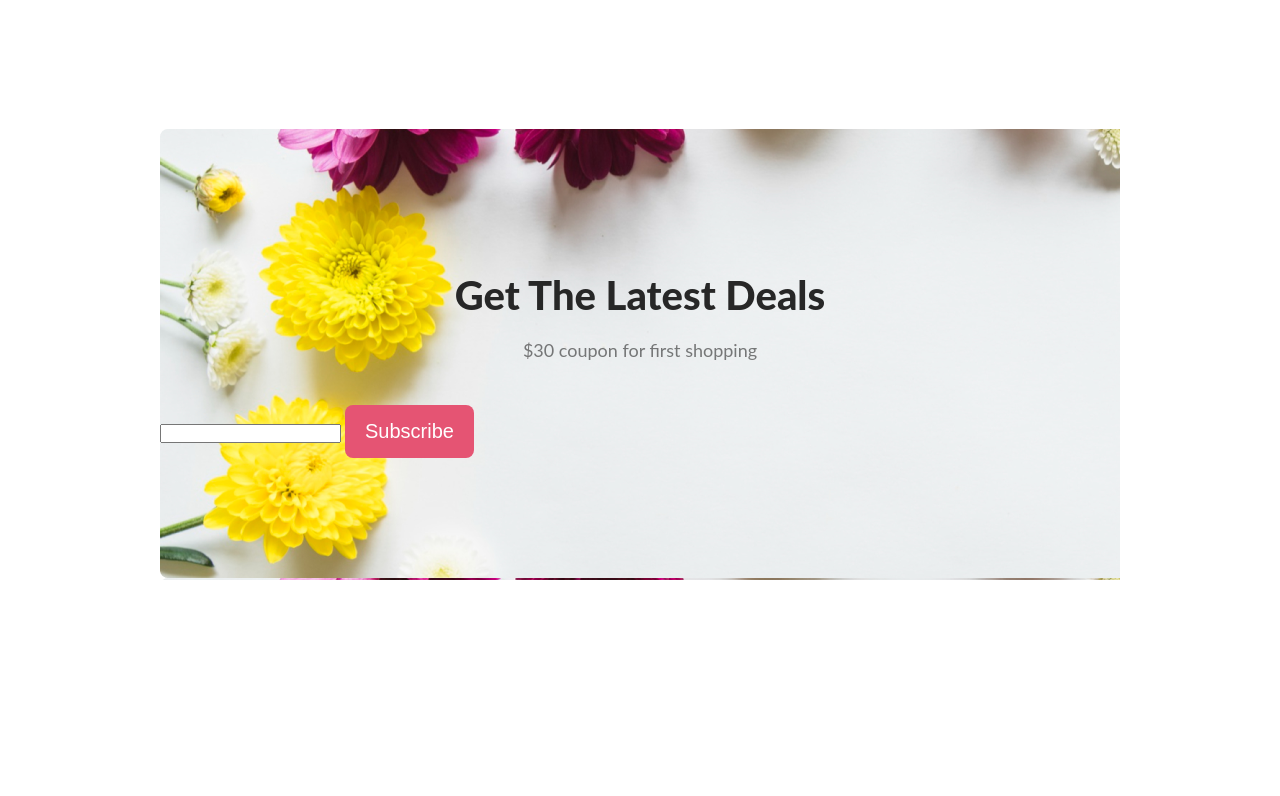
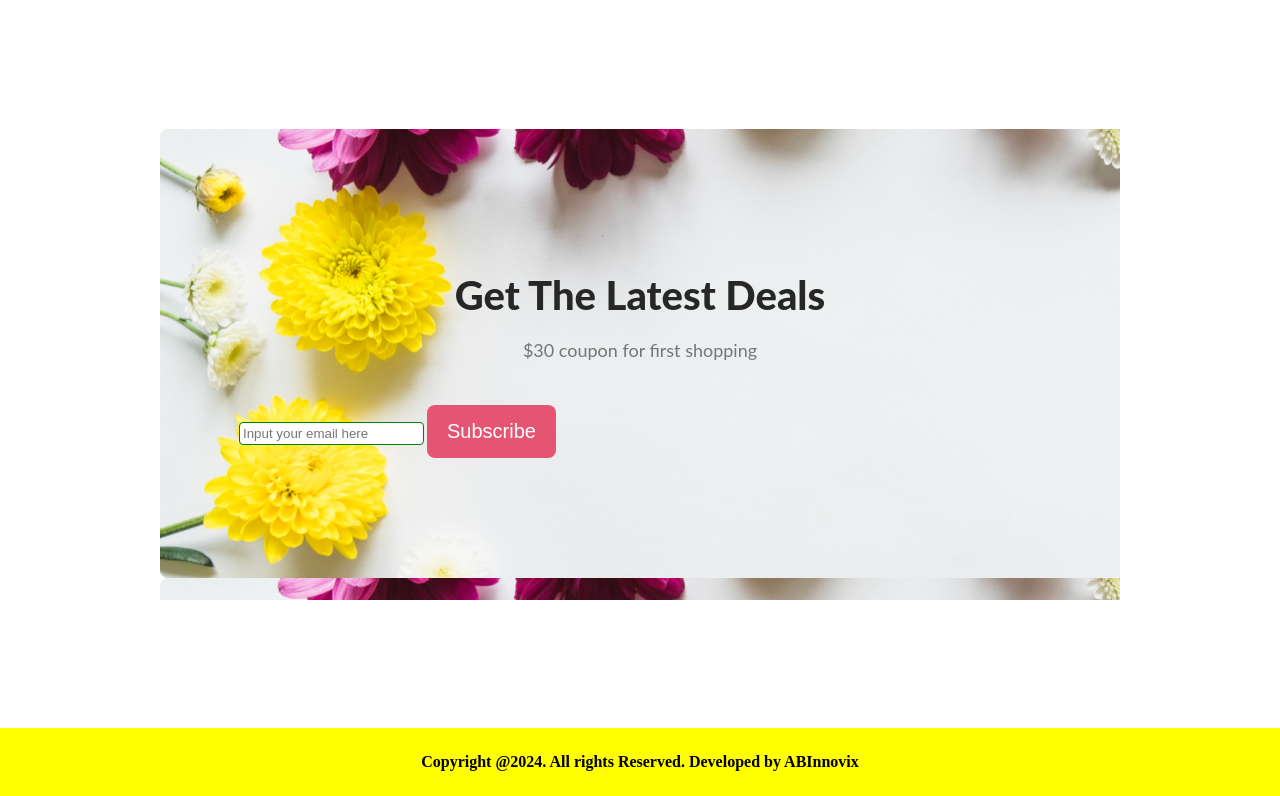
Before and after one commit to sheikh-asiful-islam/flower-shop, a plain HTML site: page index.html in a window 1280 px wide. Shown: the part 3509-4305 px from the top of the page. Before the commit the page ends 4217 px from the top, so only its background shows below. Drawn offline with Linux system fonts and the light colour scheme.

Commit message:
subscribe section and footer added

```diff
--- a/index.html
+++ b/index.html
@@ -142,12 +142,17 @@
         </div>
 
         <form>
-            <input type="email" name="" id="">
+            <input placeholder="Input your email here" ="email" name="" id="">
             <button>Subscribe</button>
         </form>
     </div>
 </section>
 
+<footer>
+
+    <h1 class="footer">Copyright @2024. All rights Reserved.  Developed by ABInnovix</h1>
+
+</footer>
 
 
 
--- a/styles/style.css
+++ b/styles/style.css
@@ -258,6 +258,36 @@ header,
 
 
 
+#newsletter form{
+    max-width: 800px;
+    margin: 20px auto;
+    /* display: flex; */
+    gap: 10px;
+}
+
+#newsletter form input{
+    max-width: 600px;
+    flex-grow: 1;
+    border: none;
+    /* width: 600px;
+    inline-size: auto;
+   */
+   border-radius: 3px;
+   padding: 3px;
+   outline: 1px solid green;
+}
+
+
+
+
+.footer{
+    font-size: medium;
+    text-align: center;
+    background-color: yellow;
+    padding:25px;
+
+
+}
 
 
 /* comment   */
```
